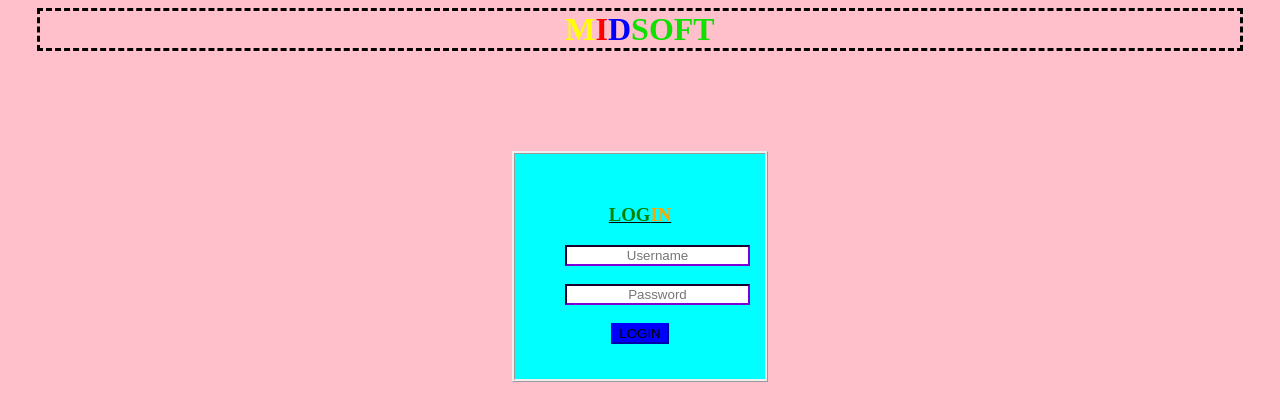
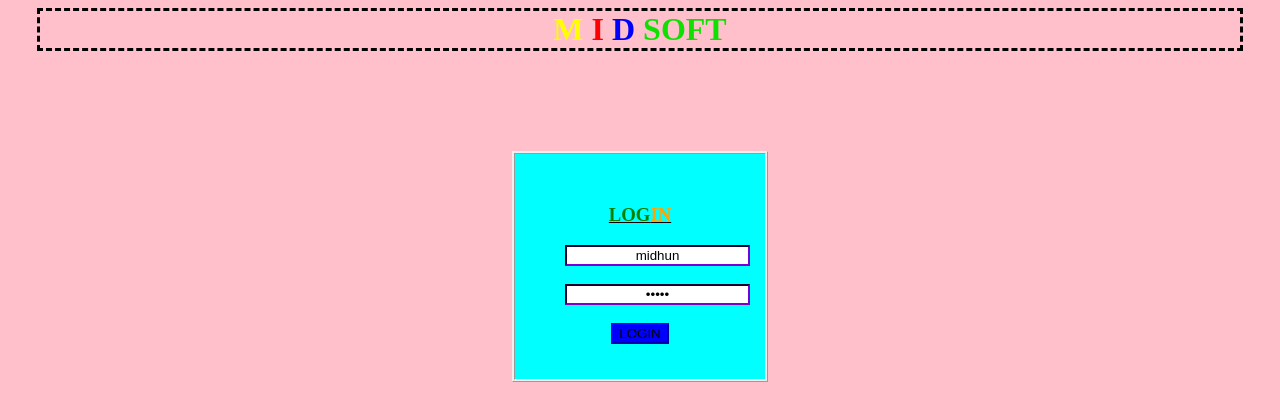
Before and after one commit to midhunvnadh/project-zero, a plain HTML site: page index.html in a window 1280 px wide. Drawn offline with Linux system fonts and the light colour scheme.

Commit message:
Auto add password

```diff
--- a/index.html
+++ b/index.html
@@ -1,19 +1,48 @@
 <html>
   <head>
-<link rel ="stylesheet" type = "text/css" href = "others/design/style2.css">
+    <link rel="stylesheet" type="text/css" href="others/design/style2.css" />
     <title>LOGIN TO MIDSOFT</title>
-<script src = "others/jss/3.js">
-</script>
+    <script src="others/jss/3.js"></script>
   </head>
   <body>
-<center><h1><font color = "yellow">M</font><font color = "red">I</font><font color = "blue">D</font><font color = "softyellow">SOFT</font></h1></center>
-<center><div id = "login">
-<form id = "frm">
-<h3><u><font color = "green">LOG</font><font color = "orange">IN</font></h3></u>
-<center><input type = "text" placeholder = "Username" id = "uname"><br><br>
-<center><input type = "password" placeholder = "Password" id = "pass"><br><br>
-<center><input type = "button" onclick = "check(frm)" value = "LOGIN" id = "lgin"></center></center>
+    <center>
+      <h1>
+        <font color="yellow">M</font>
+        <font color="red">I</font>
+        <font color="blue">D</font>
+        <font color="softyellow">SOFT</font>
+      </h1>
+    </center>
+    <center>
+      <div id="login">
+        <form id="frm">
+          <h3>
+            <u><font color="green">LOG</font><font color="orange">IN</font></u>
+          </h3>
+          <center>
+            <input type="text" placeholder="Username" id="uname" />
+            <br /><br />
+            <center>
+              <input type="password" placeholder="Password" id="pass" />
+              <br /><br />
+            </center>
+
+            <center>
+              <input
+                type="button"
+                onclick="check(frm)"
+                value="LOGIN"
+                id="lgin"
+              />
+            </center>
+          </center>
+        </form>
       </div>
-</form>
+    </center>
+
+    <script>
+      document.getElementById("uname").value = "midhun";
+      document.getElementById("pass").value = "hello";
+    </script>
   </body>
 </html>
```
Lines whose indentation alone changed are shown as unchanged.
